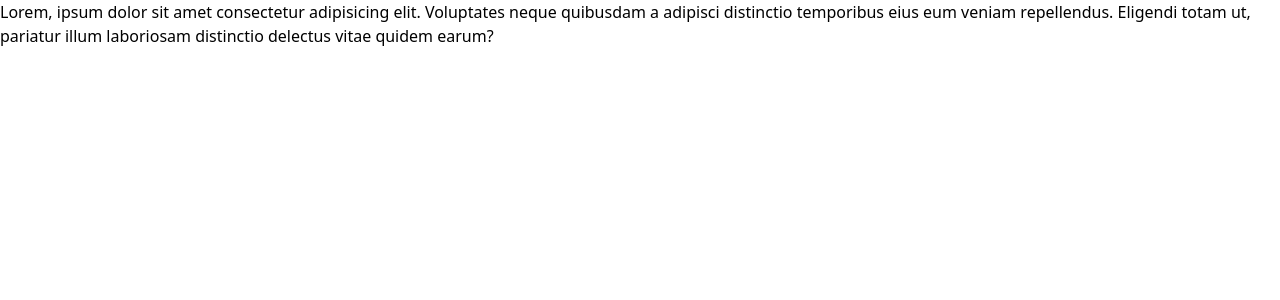
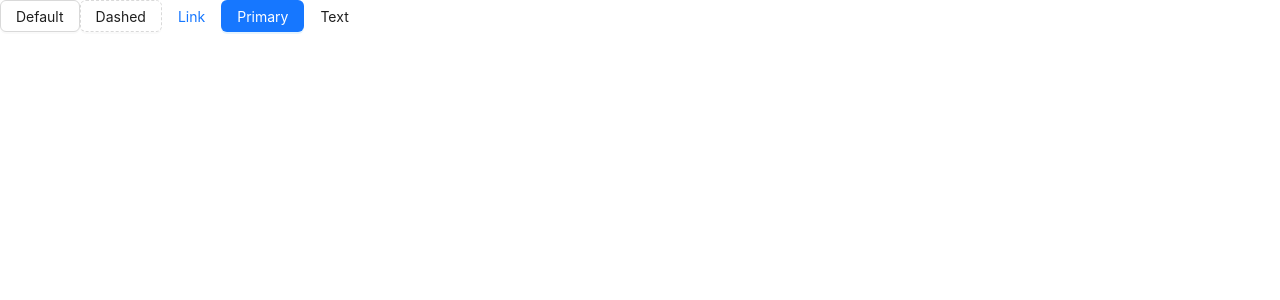
Before and after one commit to Emam-Bokhari/Ant-Design, a React (Vite) app: page / in a window 1280 px wide. Shown: the top 300 px of the page. Built offline with nearby package versions, Linux system fonts and the light colour scheme.

Commit message:
feat(ButtonComponent): add Ant Design Button component with multiple types

```diff
--- a/src/App.jsx
+++ b/src/App.jsx
@@ -1,12 +1,10 @@
 import { Fragment } from "react";
+import ButtonComponent from "./components/learning/general/ButtonComponent";
 
 export default function App(){
   return(
     <Fragment>
-      <div>
-        <p>Lorem, ipsum dolor sit amet consectetur adipisicing elit. Voluptates neque quibusdam a adipisci distinctio temporibus eius eum veniam repellendus. Eligendi totam ut, pariatur illum laboriosam distinctio delectus vitae quidem earum?</p>
-      </div>
-
+      <ButtonComponent/>
     </Fragment>
   )
 }
--- /dev/null
+++ b/src/components/learning/general/ButtonComponent.jsx
@@ -0,0 +1,15 @@
+import { Button } from "antd";
+import { Fragment } from "react";
+
+export default function ButtonComponent() {
+  return (
+    <Fragment>
+      {/* button type */}
+      <Button>Default</Button>
+      <Button type="dashed">Dashed</Button>
+      <Button type="link">Link</Button>
+      <Button type="primary">Primary</Button>
+      <Button type="text">Text</Button>
+    </Fragment>
+  );
+}
```
